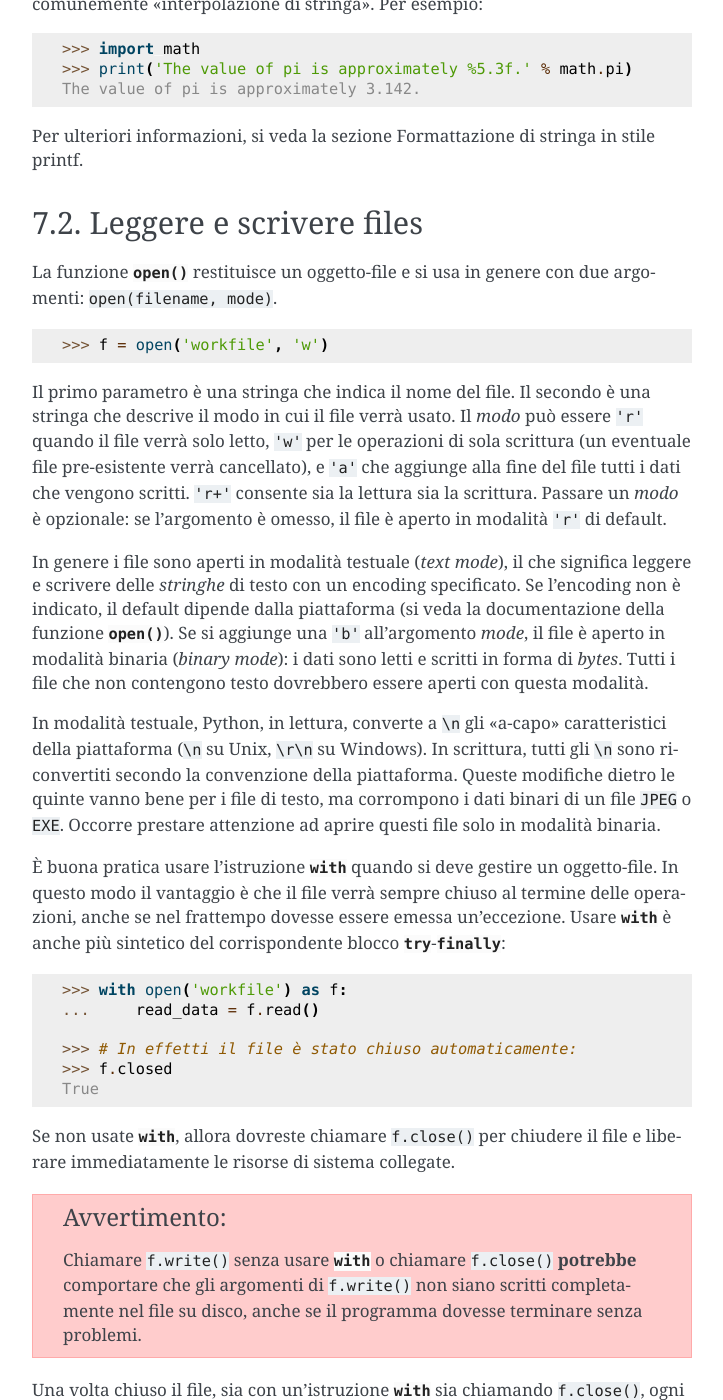
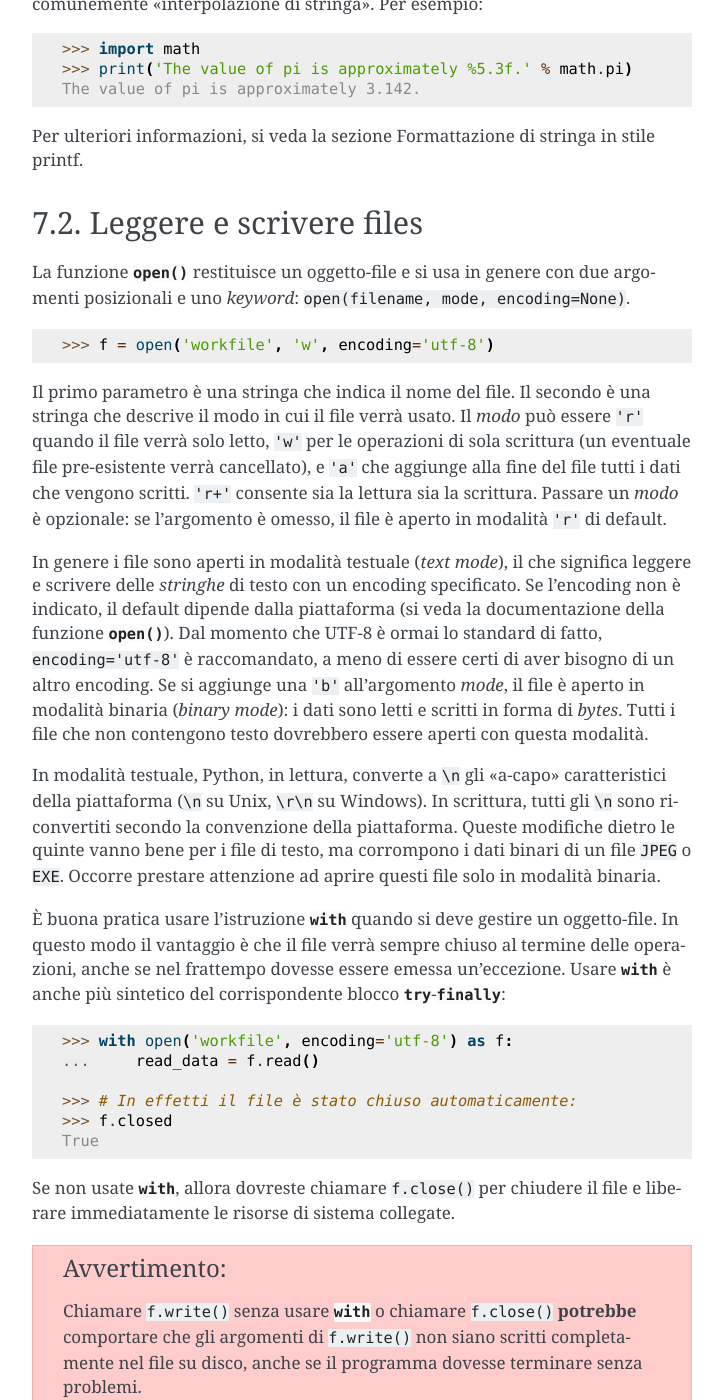
Before and after one commit to ricpol/pytutorial-it, a Sphinx documentation site: the page built from tutorial/source/inputoutput.rst, in a window 1280 px wide and 1400 px high, scrolled down 5370 px. Shown: the whole window, without its empty margins (388-1111 px from the left). Built offline with Sphinx 7.4.7, drawn with Linux system fonts in a browser that asks for light colours; some of the changed text lies outside the part shown.

Commit message:
sync up to commit 0dd32b5

```diff
--- a/tutorial/source/appetite.rst
+++ b/tutorial/source/appetite.rst
@@ -8,7 +8,7 @@
 
     Questa è la traduzione della **versione "stabile" del Tutorial per
     Python 3.9**, ed è aggiornata al
-    `17 aprile 2022 <https://github.com/python/cpython/commits/3.9/Doc/tutorial>`_.
+    `8 maggio 2022 <https://github.com/python/cpython/commits/3.9/Doc/tutorial>`_.
     Raccomandiamo comunque di installare la versione più recente di Python
     e di seguire il tutorial corrispondente.
 
--- a/tutorial/source/inputoutput.rst
+++ b/tutorial/source/inputoutput.rst
@@ -283,11 +283,12 @@ Leggere e scrivere files
    object: file
 
 La funzione :func:`open` restituisce un :term:`oggetto-file<file object>` e si
-usa in genere con due argomenti: ``open(filename, mode)``.
+usa in genere con due argomenti posizionali e uno *keyword*:
+``open(filename, mode, encoding=None)``.
 
 ::
 
-   >>> f = open('workfile', 'w')
+   >>> f = open('workfile', 'w', encoding='utf-8')
 
 .. XXX str(f) is <io.TextIOWrapper object at 0x82e8dc4>
 
@@ -305,8 +306,10 @@ l'argomento è omesso, il file è aperto in modalità ``'r'`` di default.
 In genere i file sono aperti in modalità testuale (:dfn:`text mode`), il che
 significa leggere e scrivere delle *stringhe* di testo con un encoding
 specificato. Se l'encoding non è indicato, il default dipende dalla
-piattaforma (si veda la documentazione della funzione :func:`open`). Se si
-aggiunge una ``'b'`` all'argomento *mode*, il file è aperto in modalità
+piattaforma (si veda la documentazione della funzione :func:`open`).
+Dal momento che UTF-8 è ormai lo standard di fatto, ``encoding='utf-8'`` è
+raccomandato, a meno di essere certi di aver bisogno di un altro encoding.
+Se si aggiunge una ``'b'`` all'argomento *mode*, il file è aperto in modalità
 binaria (:dfn:`binary mode`): i dati sono letti e scritti in forma di *bytes*.
 Tutti i file che non contengono testo dovrebbero essere aperti con questa
 modalità.
@@ -324,7 +327,7 @@ termine delle operazioni, anche se nel frattempo dovesse essere emessa
 un'eccezione. Usare :keyword:`!with` è anche più sintetico del corrispondente
 blocco :keyword:`try`\ -\ :keyword:`finally`::
 
-    >>> with open('workfile') as f:
+    >>> with open('workfile', encoding='utf-8') as f:
     ...     read_data = f.read()
 
     >>> # In effetti il file è stato chiuso automaticamente:
@@ -498,10 +501,14 @@ questo::
 
    json.dump(x, f)
 
-Per ricostruire l'oggetto, se ``f`` è un file aperto in modalità di lettura,
-basta fare::
+Per ricostruire l'oggetto, se ``f`` è un file binario o di testo aperto
+in modalità di lettura, basta fare::
 
    x = json.load(f)
+
+.. note::
+   I file JSON devono avere encoding UTF-8. Usate ``encoding='utf-8'`` al
+   momento di aprire un JSON come file di testo, in lettura o in scrittura.
 
 Questa tecnica di serializzazione è semplice e riesce a gestire liste e
 dizionari; tuttavia, serializzare istanze di classi arbitrarie in JSON
--- a/tutorial/source/modules.rst
+++ b/tutorial/source/modules.rst
@@ -191,7 +191,8 @@ Il percorso di ricerca dei moduli
 .. index:: triple: module; search; path
 
 Quando importiamo un modulo di nome :mod:`spam`, l'interprete per prima cosa
-cerca tra i moduli predefiniti se ne esiste uno con quel nome. Se non lo
+cerca tra i moduli predefiniti se ne esiste uno con quel nome. Questi sono
+elencati in :data:`sys.builtin_module_names`. Se non lo
 trova, cerca un file :file:`spam.py` in una lista di directory contenuta nella
 variabile :data:`sys.path`. Questa, a sua volta, viene inizializzata con le
 seguenti *path*:
```
